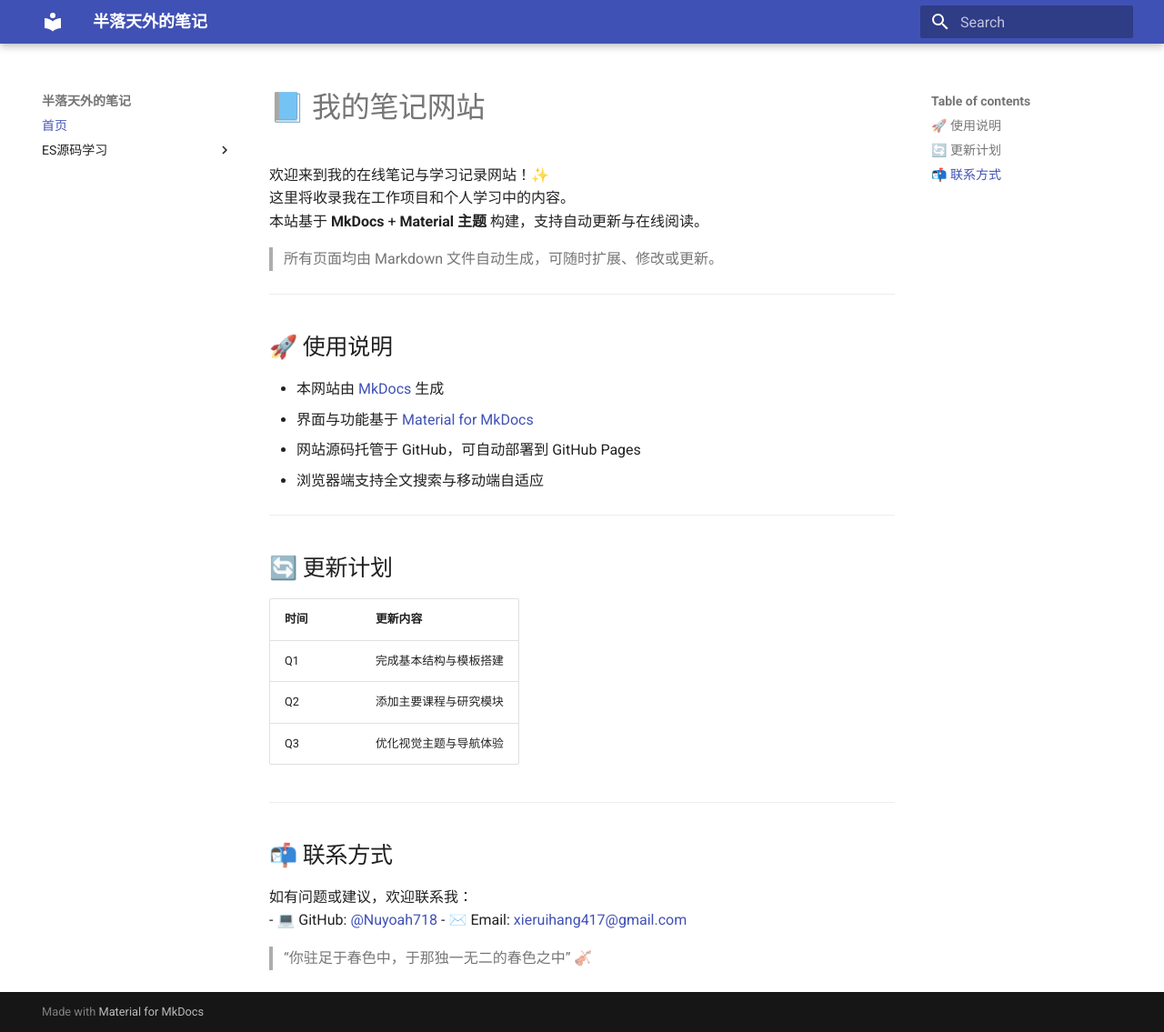
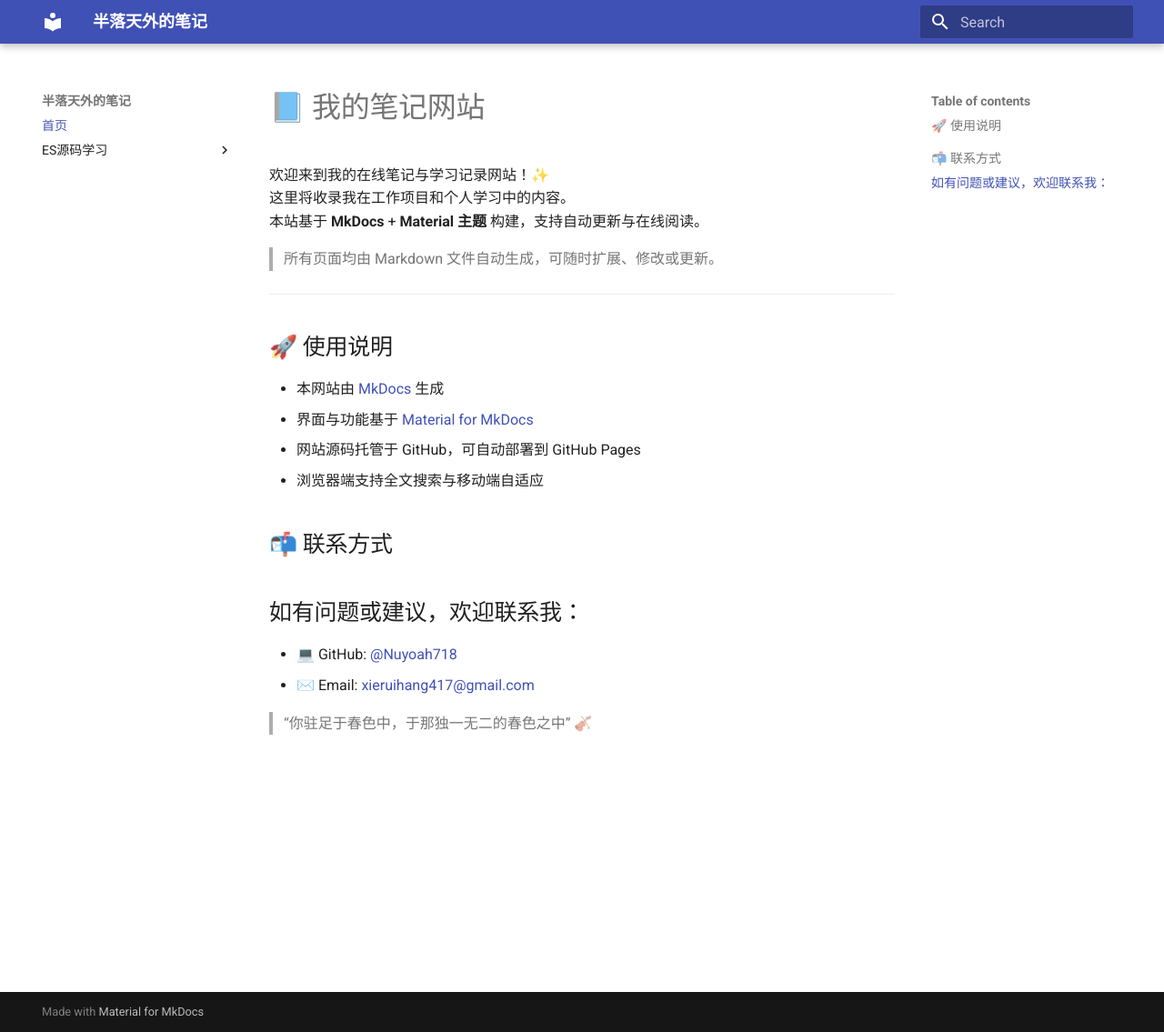
Before and after one commit to Nuyoah718/MyMkDocsSite, an MkDocs documentation site: the page built from docs/index.md, in a window 1280 px wide and 1135 px high. Shown: the whole window at 91% size. Built offline with MkDocs 1.6.1 and Material for MkDocs 9.7.7, drawn with Linux system fonts in a browser that asks for light colours.

Commit message:
优化主页显示

```diff
--- a/docs/index.md
+++ b/docs/index.md
@@ -5,6 +5,8 @@
 本站基于 **MkDocs** + **Material 主题** 构建，支持自动更新与在线阅读。
 
 > 所有页面均由 Markdown 文件自动生成，可随时扩展、修改或更新。
+
+
 
 ---
 
@@ -15,22 +17,15 @@
 - 网站源码托管于 GitHub，可自动部署到 GitHub Pages
 - 浏览器端支持全文搜索与移动端自适应
 
----
-
-## 🔄 更新计划
-
-| 时间 | 更新内容               |
-| ---- | ---------------------- |
-| Q1   | 完成基本结构与模板搭建 |
-| Q2   | 添加主要课程与研究模块 |
-| Q3   | 优化视觉主题与导航体验 |
-
----
+##
 
 ## 📬 联系方式
 
-如有问题或建议，欢迎联系我：
+## 如有问题或建议，欢迎联系我：
+
 - 💻 GitHub: [@Nuyoah718](https://github.com/Nuyoah718)
 - ✉️ Email: [xieruihang417@gmail.com](xieruihang417@gmail.com)
 
+
+
 > “你驻足于春色中，于那独一无二的春色之中” 🎻
```
Also changed, not shown: site/404.html, site/ES源码学习/Notes/index.html, site/ES源码学习/index.html, site/index.html, site/search/search_index.json.
